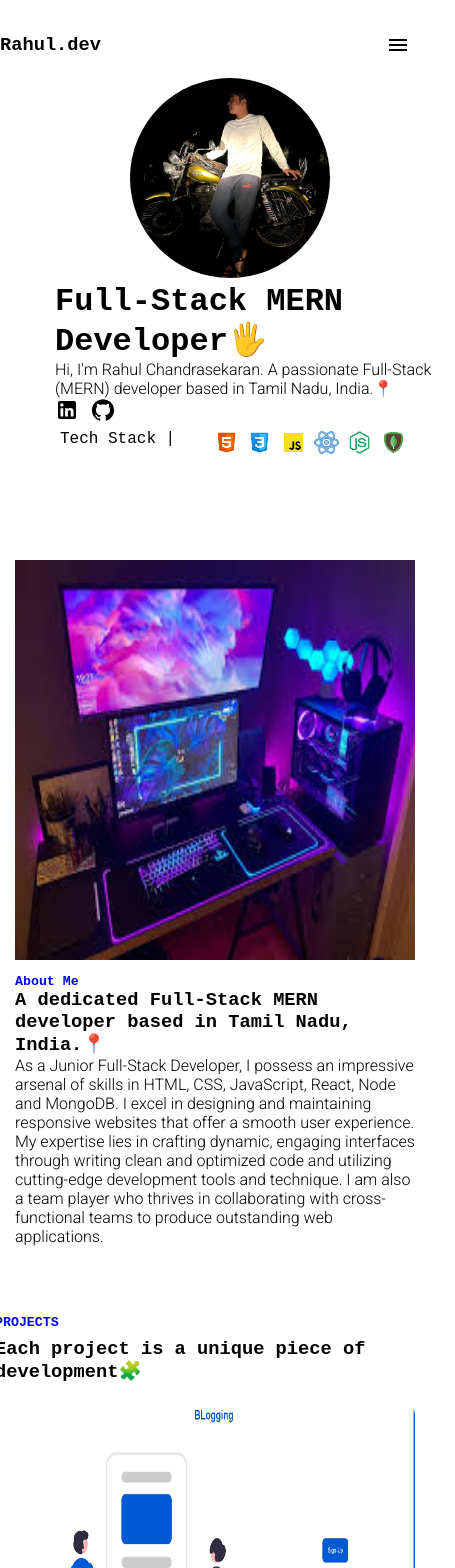
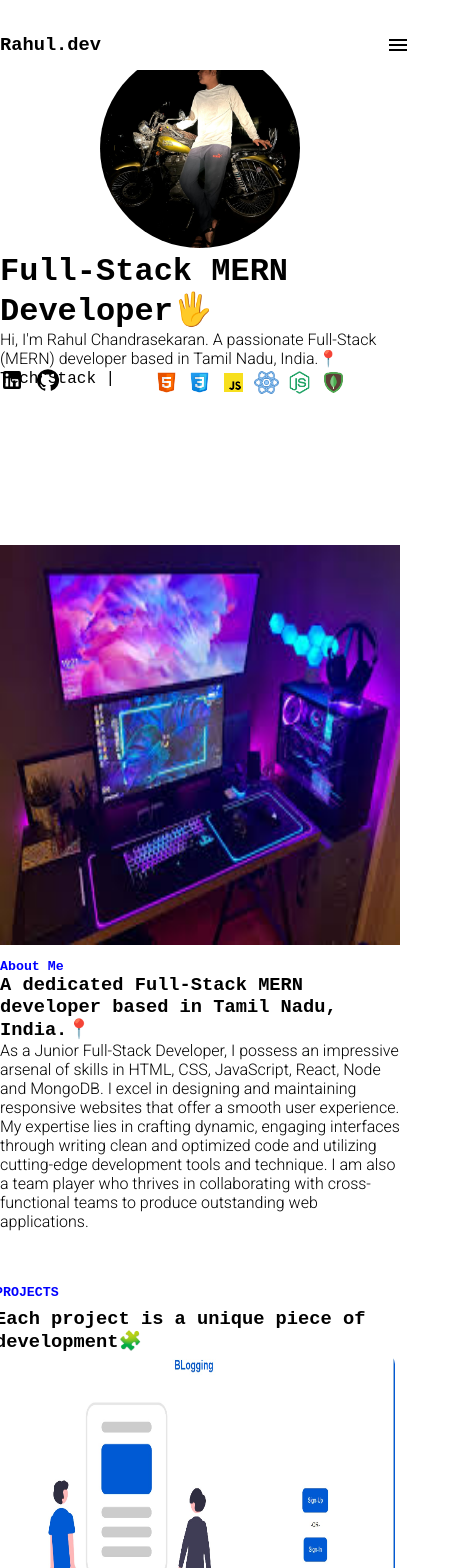
Before and after one commit to RahulChan35/Rahul-Portfolio, a React (Vite) app: page / in a window 390 px wide. Shown: the top 1568 px of the page, 455 px wide, since content can reach past the window. Built offline with nearby package versions, Linux system fonts and the light colour scheme; a web font is replaced by a local one.

Commit message:
fourth commit

```diff
--- a/src/index.css
+++ b/src/index.css
@@ -372,20 +372,14 @@ color: blue;
     flex-direction: column-reverse;
   }
 
-  .home-component > .top > .left {
-    margin-left: 50px;
-  }
-
   .home-component > .top {
     display: flex;
     align-items: center;
     justify-content: center;
     width: 400px;
-    margin: 30px;
   }
 
   .home-component > .bottom {
-    margin-left: 60px;
     width: 350px;
   }
 }
@@ -394,7 +388,6 @@ color: blue;
 
 @media only screen and (max-width: 600px) {
   .about-container {
-    margin: 15px;
       height:800px;
       width: 400px;
   }
@@ -461,7 +454,6 @@ color: blue;
   }
 
   .left-single-project > .left > img {
-    margin: 20px;
     width: 400px;
     height: 300px;
   }
```
